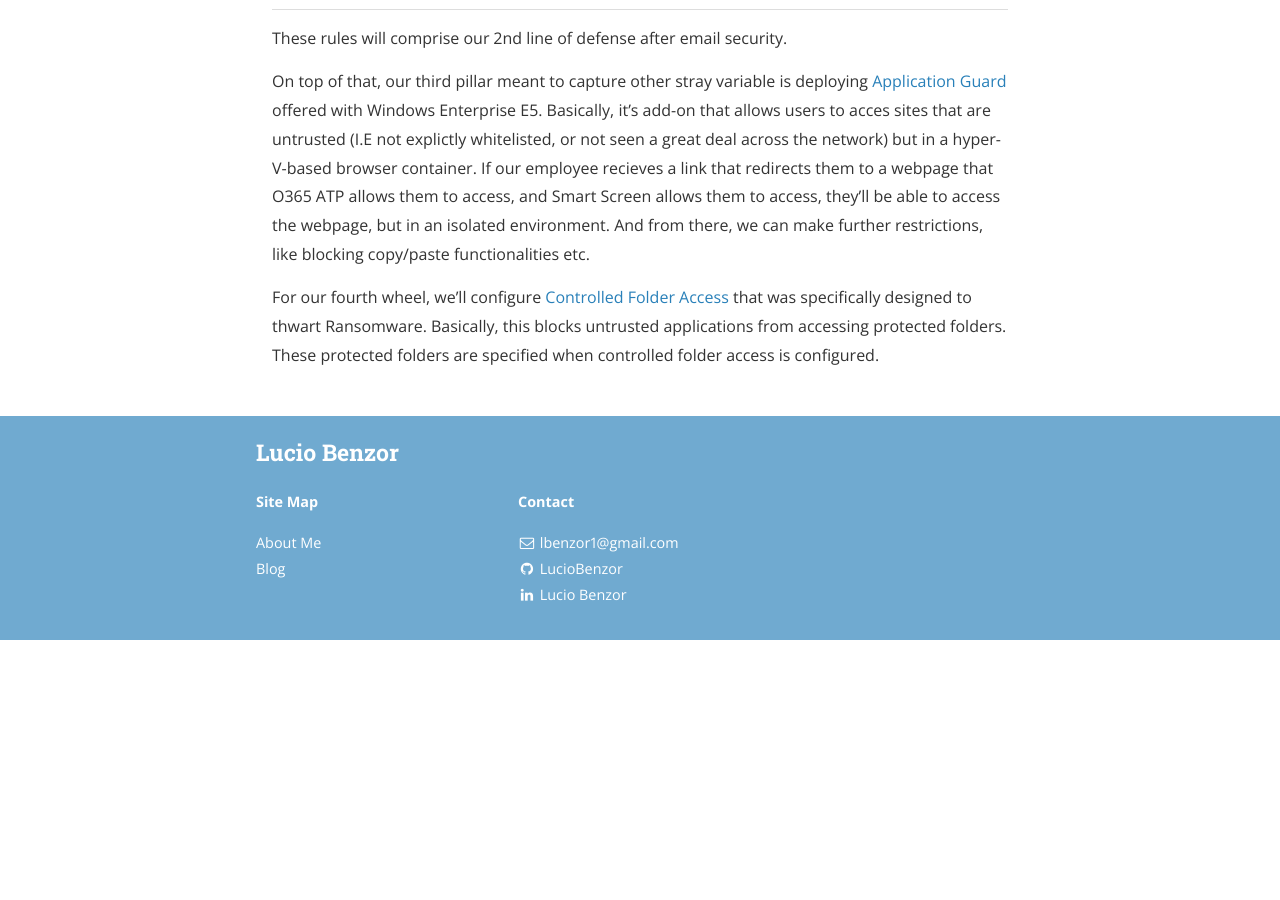
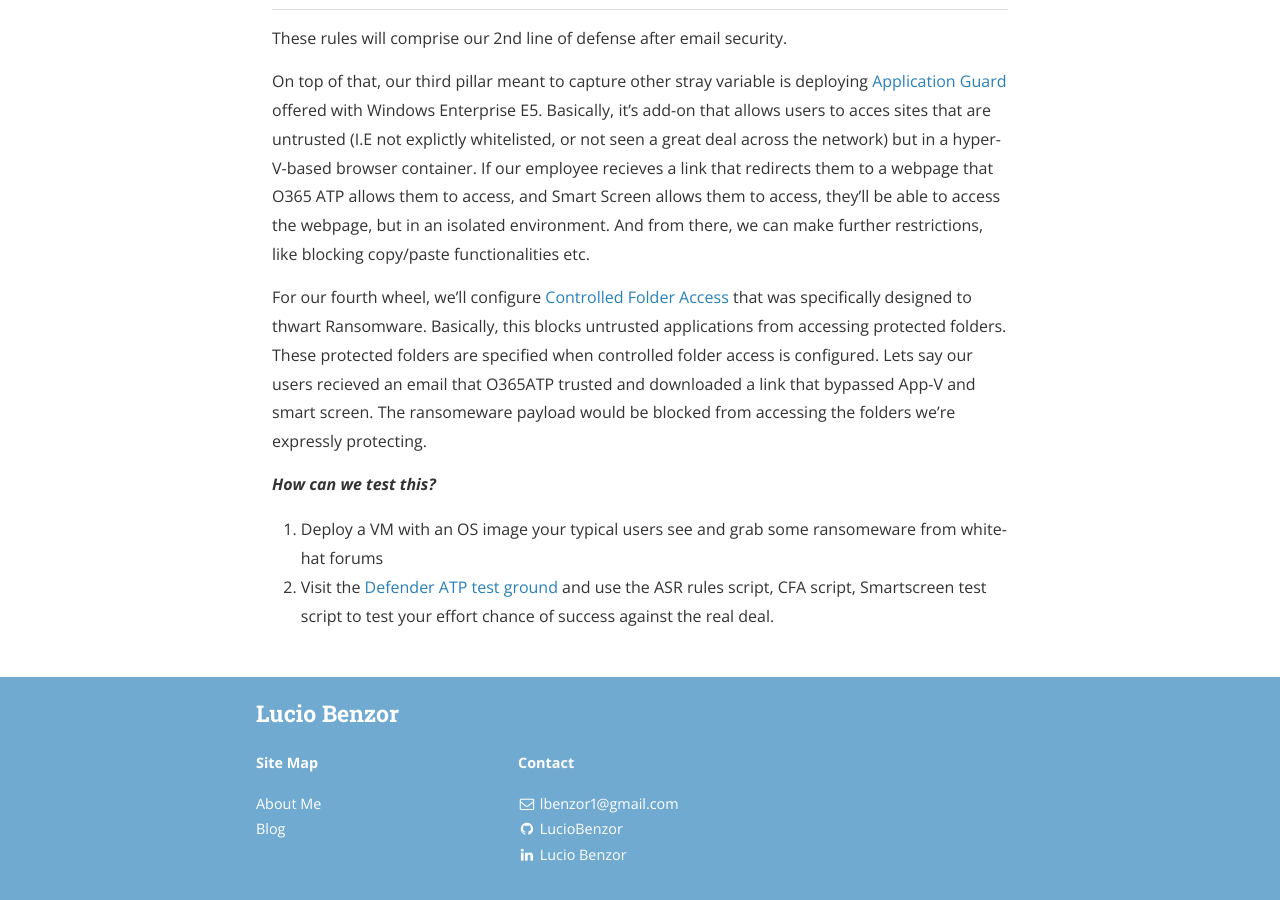
Before and after one commit to LucioBenzor/LucioBenzor.github.io, a Jekyll site: the page built from _posts/2020-10-10-Ransomware-Protection-With-The-Microsft-Security-Stack.md, in a window 1280 px wide and 900 px high, scrolled down 2480 px. Built offline with Jekyll 4.4.1, drawn with Linux system fonts in a browser that asks for light colours; nearby versions of some CDN libraries; before the commit the page ends 3120 px from its top, so only the background shows below that.

Commit message:
Update 2020-10-10-Ransomware-Protection-With-The-Microsft-Security-Stack.md

```diff
--- a/_posts/2020-10-10-Ransomware-Protection-With-The-Microsft-Security-Stack.md
+++ b/_posts/2020-10-10-Ransomware-Protection-With-The-Microsft-Security-Stack.md
@@ -69,4 +69,8 @@
 
 For our fourth wheel, we'll configure [Controlled Folder Access](https://docs.microsoft.com/en-us/windows/security/threat-protection/microsoft-defender-application-guard/md-app-guard-overview)
 that was specifically designed to thwart Ransomware. Basically, this blocks untrusted applications from accessing protected folders. These protected folders are specified when
-controlled folder access is configured.
+controlled folder access is configured. Lets say our users recieved an email that O365ATP trusted and downloaded a link that bypassed App-V and smart screen. The ransomeware payload would be blocked from accessing the folders we're expressly protecting.
+
+***How can we test this?***
+1. Deploy a VM with an OS image your typical users see and grab some ransomeware from white-hat forums
+2. Visit the [Defender ATP test ground](https://demo.wd.microsoft.com/) and use the ASR rules script, CFA script, Smartscreen test script to test your effort chance of success against the real deal.
```
